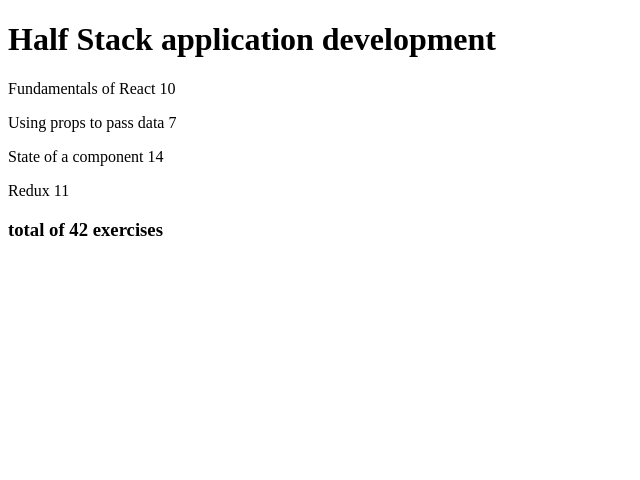
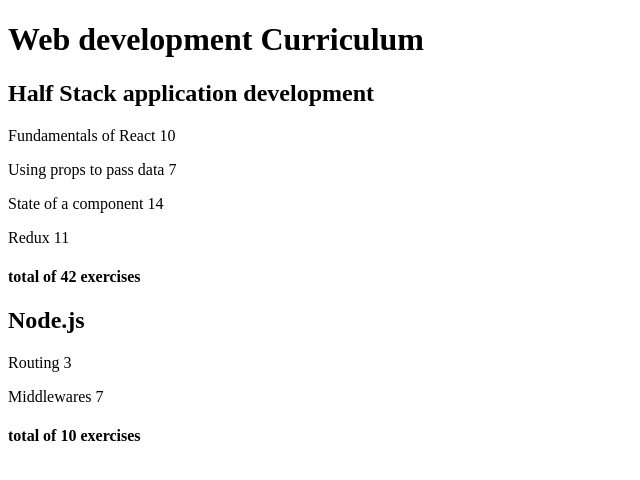
Before and after one commit to itsandesh/FullStack2022, a React (Create React App) app in the folder part2/courseinfo/: page / in a window 1280 px wide. Shown: the top 480 px of the page, without its empty margins (0-640 px from the left). Built offline with nearby package versions, Linux system fonts and the light colour scheme.

Commit message:
Exercise 2.4 Completed

```diff
--- a/part2/courseinfo/src/App.js
+++ b/part2/courseinfo/src/App.js
@@ -1,10 +1,11 @@
 import React from 'react'
-import Course from './components/Course.js'
+import Courses from './components/Course.js'
+const App = () => {
 
-const App = () => {
-  const course = {
+  const courses = [
+    {
+      name: 'Half Stack application development',
       id: 1,
-    name: 'Half Stack application development',
       parts: [
         {
           name: 'Fundamentals of React',
@@ -27,9 +28,30 @@
           id: 4
         }
       ]
+    },
+    {
+      name: 'Node.js',
+      id: 2,
+      parts: [
+        {
+          name: 'Routing',
+          exercises: 3,
+          id: 1
+        },
+        {
+          name: 'Middlewares',
+          exercises: 7,
+          id: 2
         }
+      ]
+    }
+  ]
 
-  return <Course course={course} />
+  return (
+    <div>
+      <h1>Web development Curriculum</h1>
+      <Courses courses={courses} />
+    </div>
+  )
 }
-
 export default App
--- a/part2/courseinfo/src/components/Course.js
+++ b/part2/courseinfo/src/components/Course.js
@@ -1,12 +1,12 @@
 
-const Course = ({ course }) => {
-
+const Courses = ({ courses }) => {
     return (
         <div>
-            <Header course={course} />
-            <Content course={course} />
-            <Exercises course={course.parts} />
-
+            {courses.map(course => <div key={course.id}>
+                <Header course={course.name} />
+                <Content course={course.parts} />
+                <Exercises course={course.parts} />
+            </div>)}
         </div>
     )
 }
@@ -14,7 +14,8 @@
 const Header = ({ course }) => {
     return (
         <div>
-            <h1> {course.name}  </h1>
+
+            <h2> {course}  </h2>
         </div>
     )
 }
@@ -22,7 +23,7 @@
 const Content = ({ course }) => {
     return (
         <div >
-            {course.parts.map(part =>
+            {course.map(part =>
                 <p key={part.id}>
                     {part.name} {part.exercises}
                 </p>)}
@@ -33,13 +34,13 @@
 // used reduce method to calculate total number of exercises
 const Exercises = ({ course }) => {
     return (
-        <h3>
+        <h4>
             total of {course.reduce((sum, part) => {
                 return sum + part.exercises
             }, 0)} exercises
-        </h3>
+        </h4>
 
     )
 }
 
-export default Course
+export default Courses
```
Lines whose indentation alone changed are shown as unchanged.
